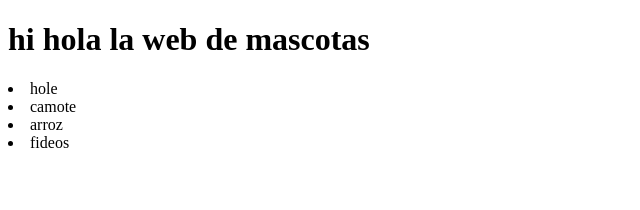
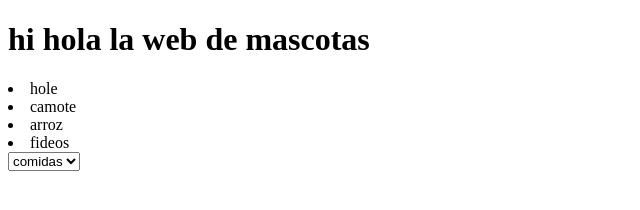
Before and after one commit to DATASANDRO/lia, a plain HTML site: page index.html in a window 1280 px wide. Shown: the whole page, without its empty margins (0-640 px from the left). Drawn offline with Linux system fonts and the light colour scheme.

Commit message:
agrege un selecd

```diff
--- a/index.html
+++ b/index.html
@@ -11,5 +11,11 @@
     <li>camote</li>
     <li>arroz</li>
     <li>fideos</li>
+    <select name="" id="">
+        <option value="">comidas</option>
+        <option value="">fideos</option>
+        <option value="">arroz</option>
+        <option value="">camote</option>
+    </select>
 </body>
 </html>
```
